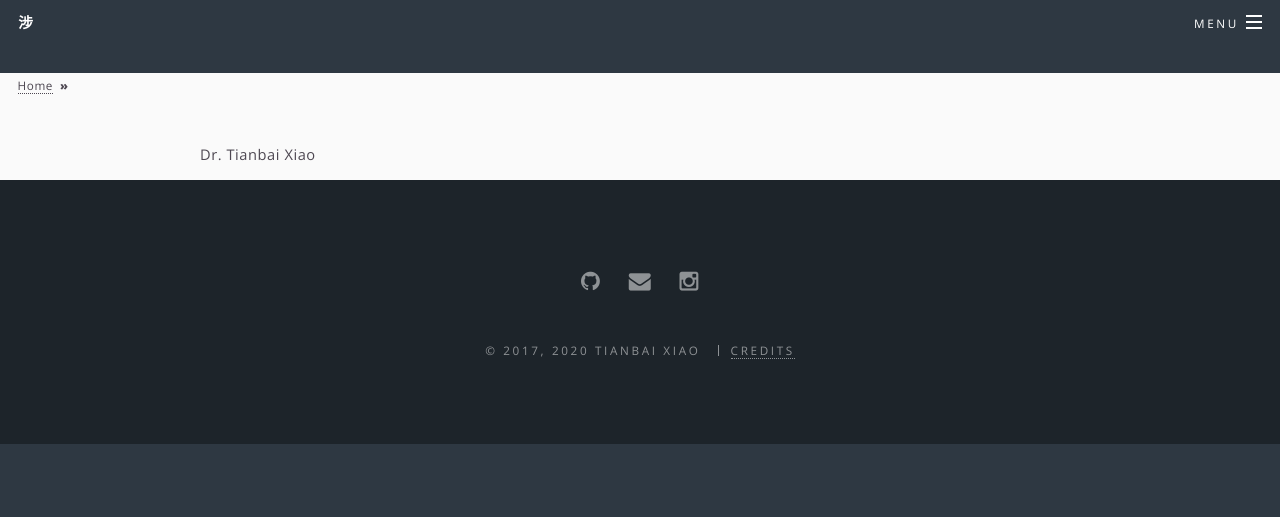
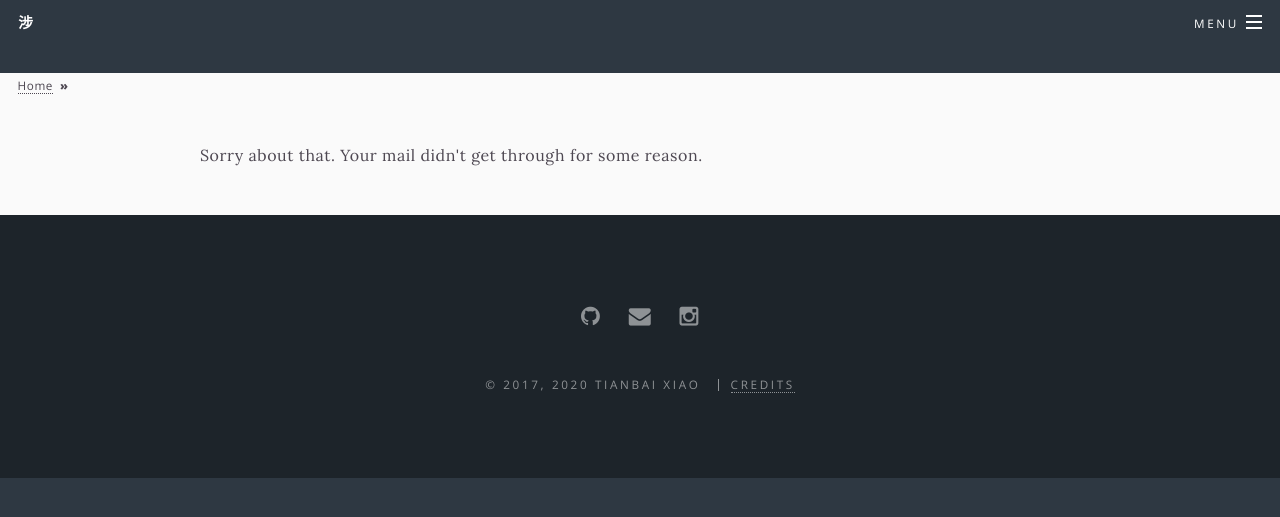
Before and after one commit to vavrines/blog2, a Jekyll site: the page built from _pages/vitae.html, in a window 1280 px wide. Shown: the top 517 px of the page. Built offline with Jekyll 4.4.1, drawn with Linux system fonts in a browser that asks for light colours.

Commit message:
Update vitae.html

```diff
--- a/_pages/vitae.html
+++ b/_pages/vitae.html
@@ -4,10 +4,9 @@ title: Vitae
 permalink: /vitae/
 options: fullwidth
 <!--这是单行注释-->
-<!--excerpt: 和光同尘-->
+excerpt:
 image: pic01.jpg
 background-image: pic01.jpg
 ---
-<section>
-	Dr. Tianbai Xiao
-</section>
+
+<p>Sorry about that. Your mail didn't get through for some reason.</p>
```
